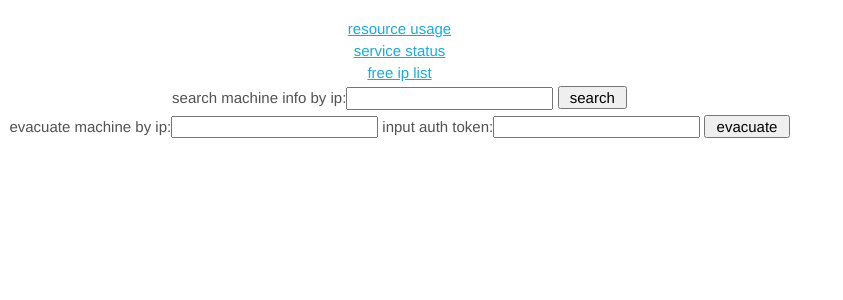
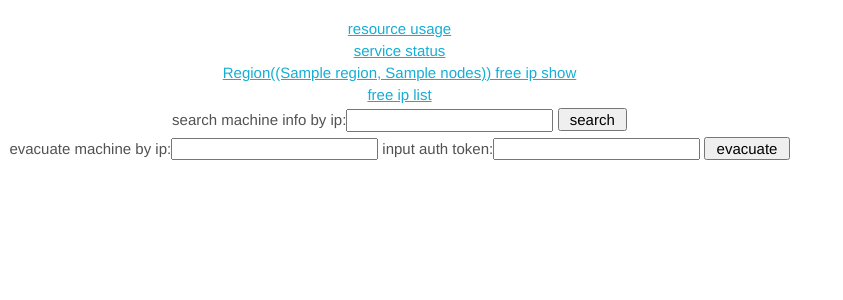
Before and after one commit to sorrowchen/mana, a Python web app: template api/templates/index.html in a window 1280 px wide. Shown: the top 300 px of the page, without its empty margins (0-843 px from the left). Run offline with Jinja, Linux system fonts and the light colour scheme; the template is opened without the code that fills it: most values are stand-ins (such as "Sample title", 1, 10 or a date in 2020); some libraries are stand-ins or nearby versions.

Commit message:
add free ip region in index.html

```diff
--- a/api/templates/index.html
+++ b/api/templates/index.html
@@ -14,7 +14,11 @@
     <li><a href="/api/az-list/" target="_blank">az > compute nodes</a></li>
   -->
 
+    {% for region in regions %}
+	<li><a href="/api/free-ip/{{ region }}/" target="_blank">Region({{ region }}) free ip show</li>
+    {% endfor %}
  <li><a href="/api/free-ip-list/" target="_blank">free ip list</a></li>
+
 
  <li>search machine info by ip:<input type="text" id="ipInfo"/> <input type="button" id="searchIp" value=" search " onclick="ipInfo()"/></li>
 
--- a/api/templates/ip_list.html
+++ b/api/templates/ip_list.html
@@ -5,13 +5,13 @@
 
 {% block content %}
 
-
+<!--
 <ul>
 {% for k,v in totals.items %}
   <li>Region(<span class='blue'>{{k}}</span>) networks count:{{v}}</li>
 {% endfor %}
 </ul>
-
+-->
 <hr/>
 
 {% for region,nodes in regions.items %}
--- a/api/views.py
+++ b/api/views.py
@@ -9,7 +9,10 @@ import datetime
 from django.conf import settings
 from django.db import connections
 
+REGIONS=settings.REGIONS
+
 def index(req):
+    regions=REGIONS
     return render_to_response('index.html',locals())
 
 
```
